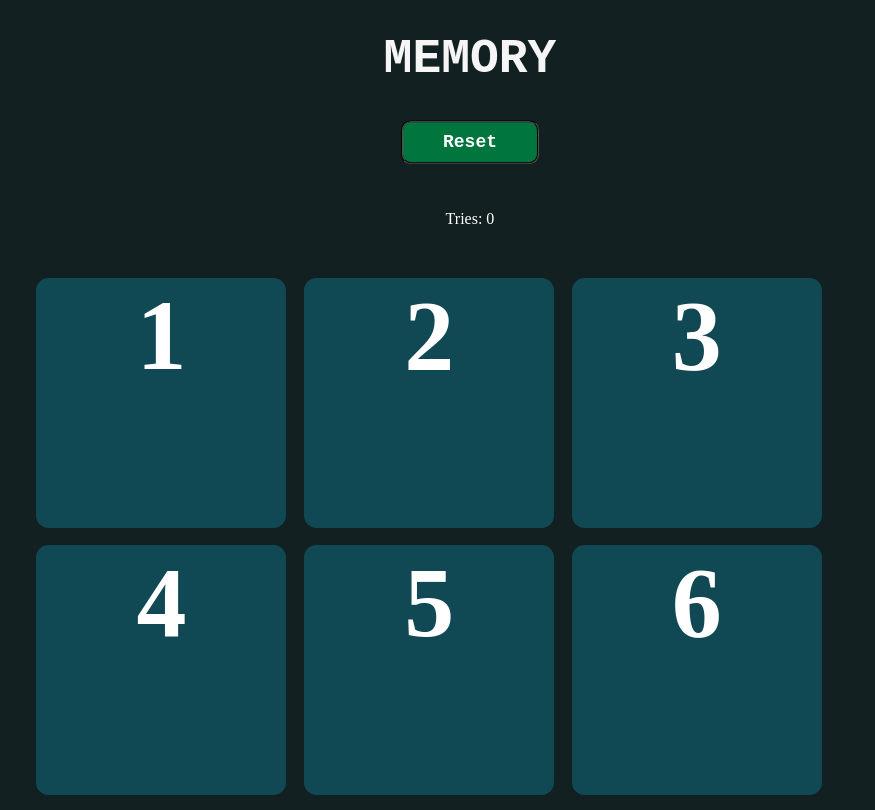
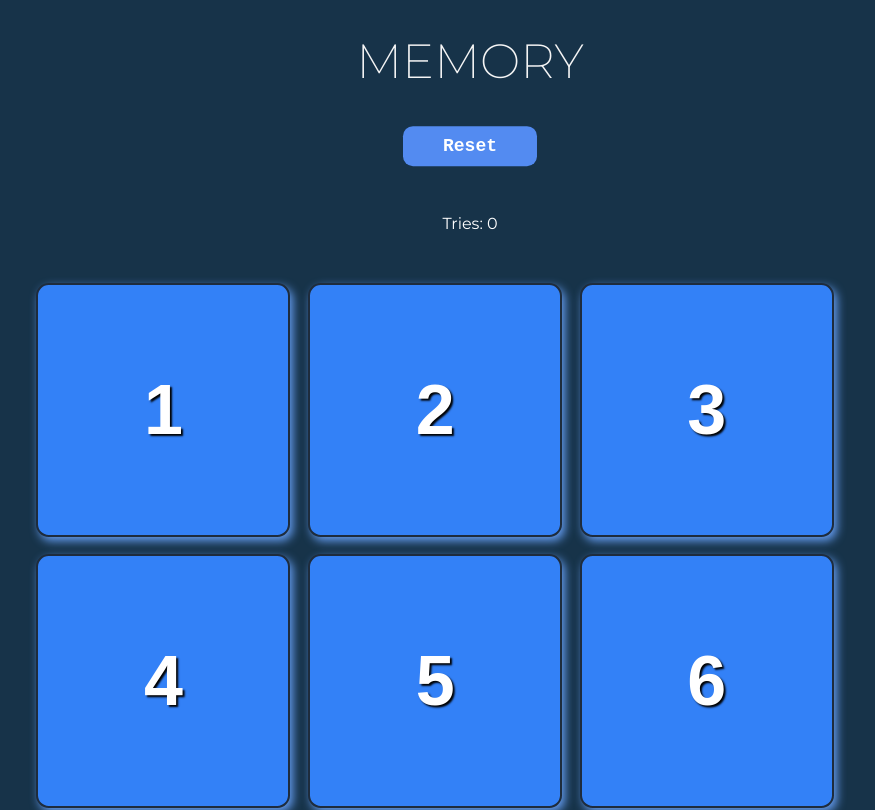
Before and after one commit to doantoni/Memory-Game, a plain HTML site: page index.html in a window 1280 px wide. Shown: the top 810 px of the page, without its empty margins (170-1045 px from the left). Drawn offline with Linux system fonts and the light colour scheme.

Commit message:
Improved styling
Added different color scheme, added flip animation

```diff
--- a/app.js
+++ b/app.js
@@ -106,8 +106,11 @@ let compareCards = [];
 for (let i = 0; i < cards.length; i++) {
   cards[i].addEventListener("click", function () {
     if (isTime == true) {
-      this.style.backgroundImage = `url(${chosenImgs[i]})`;
+      this.style.transform = "rotateY(180deg)";
       this.textContent = "";
+      function compareImgs() {
+        cards[i].style.backgroundImage = `url(${chosenImgs[i]})`;
+
         if (cards[i].style.backgroundImage !== "") {
           compareCards.push(cards[i].style.backgroundImage);
         }
@@ -194,13 +197,21 @@ for (let i = 0; i < cards.length; i++) {
           tries.textContent = `It took you: ${triesNum} tries`;
         }
       }
+      setTimeout(compareImgs, 300);
+    }
   });
 }
 
 function hideImgs() {
   for (let i = 0; i < cards.length; i++) {
+    cards[i].style.transform = "rotateY(0deg)";
+    function flipBack() {
       cards[i].style.backgroundImage = "none";
       cards[i].textContent = i + 1;
+    }
+
+    setTimeout(flipBack, 300);
+
     isTime = true;
     messageDisplay.textContent = "";
   }
@@ -208,6 +219,8 @@ function hideImgs() {
 
 function reset() {
   for (i = 0; i < cards.length; i++) {
+    cards[i].style.transform = "rotateY(0deg)";
+
     cards[i].style.backgroundImage = "none";
     cards[i].textContent = i + 1;
   }
--- a/index.html
+++ b/index.html
@@ -5,6 +5,11 @@
     <meta name="viewport" content="width=device-width, initial-scale=1.0" />
     <title>Memory Game</title>
     <link rel="stylesheet" href="style.css" />
+    <link rel="preconnect" href="https://fonts.gstatic.com" />
+    <link
+      href="https://fonts.googleapis.com/css2?family=Montserrat:wght@200;400;700&display=swap"
+      rel="stylesheet"
+    />
   </head>
   <body>
     <h1>MEMORY</h1>
--- a/style.css
+++ b/style.css
@@ -1,5 +1,5 @@
 body {
-  background-color: rgb(19, 32, 34);
+  background-color: rgb(23, 51, 73);
 }
 
 .container {
@@ -19,44 +19,62 @@ body {
 button {
   padding: 10px 40px;
   font-weight: 700;
-   background-color: #00753d;
+  background-color: #538bf1;
   color: white;
-   font-family: 'Courier New', Courier, monospace;
+  font-family: "Courier New", Courier, monospace;
   font-size: large;
   border-radius: 10px;
-   border-style: groove;
+  border: none;
+  transition: 0.2s;
+}
+
+button:hover {
+  transform: translateY(-2px);
+  box-shadow: 1px 1px 3px rgb(140, 198, 253);
 }
 
 #message {
   color: white;
   text-align: center;
+  font-family: "Montserrat", sans-serif;
 }
 
 #tries {
   color: white;
   text-align: center;
+  font-family: "Montserrat", sans-serif;
 }
 
 div {
   width: 250px;
   height: 250px;
-     background-color: rgb(16, 73, 83);
+  background-color: rgb(51, 129, 247);
   background-size: 100%;
   float: left;
+  display: flex;
+  justify-content: center;
+  align-items: center;
+  text-shadow: 2px 2px 2px black;
+  border: 2px solid rgb(30, 44, 61);
+  box-shadow: 3px 4px 10px rgb(100, 156, 240);
   margin: 1%;
   border-radius: 5%;
   color: white;
-     font-size: 100px;
+  font-family: Arial, Helvetica, sans-serif;
+  font-size: 70px;
   font-weight: 700;
   text-align: center;
+  transition: 1s;
   /*   display: inline-block; */
 }
 
- h1  {
+h1 {
   text-align: center;
   font-size: 3em;
-     font-family: 'Courier New', Courier, monospace;
+  font-family: Arial, Helvetica, sans-serif;
   color: whitesmoke;
+  font-family: "Montserrat", sans-serif;
+  font-weight: 200;
 }
 
 section {
```
Lines whose indentation alone changed are shown as unchanged.
